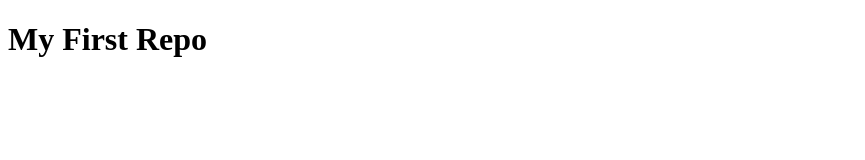
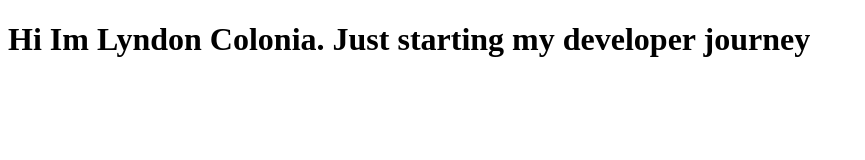
Before and after one commit to donin3210-webs/my-first-repo, a plain HTML site: page index.html in a window 1280 px wide. Shown: the whole page, without its empty margins (0-865 px from the left). Drawn offline with Linux system fonts and the light colour scheme.

Commit message:
updated index.html

```diff
--- a/index.html
+++ b/index.html
@@ -6,6 +6,6 @@
     <title>My First Repo</title>
 </head>
 <body>
-    <h1>My First Repo</h1>
+    <h1>Hi Im Lyndon Colonia. Just starting my developer journey</h1>
 </body>
 </html>
```
